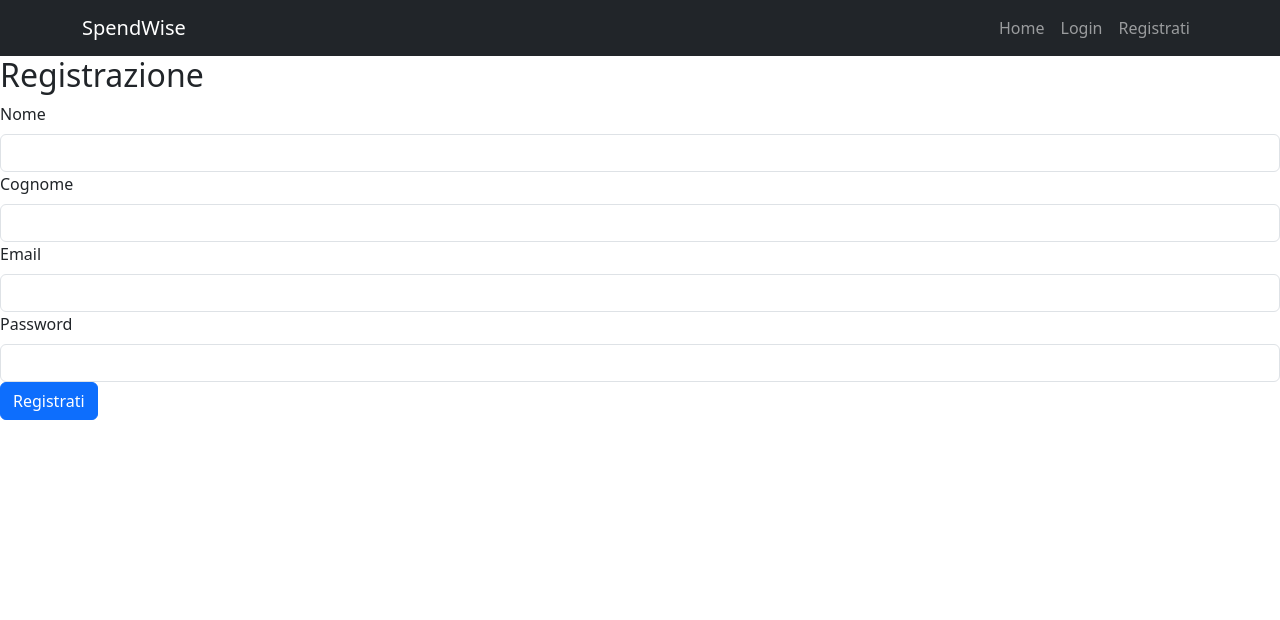
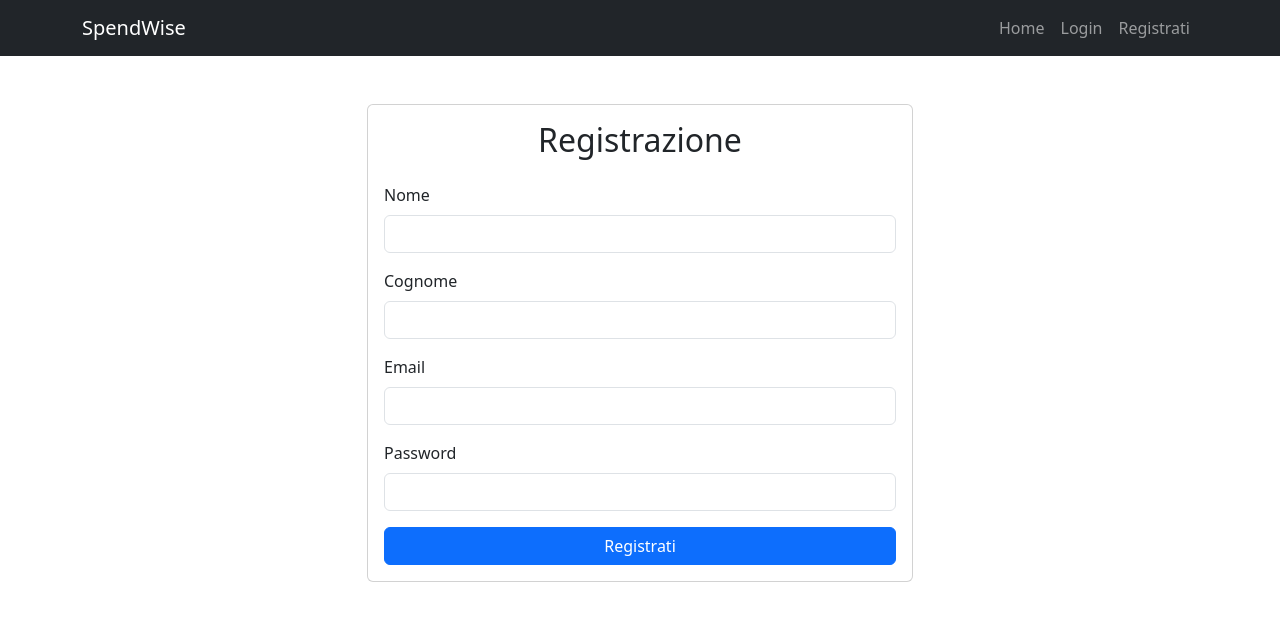
Before and after one commit to MattiaPetru/SpendWise, a React (Vite) app in the folder frontend/: page /register in a window 1280 px wide. Shown: the top 620 px of the page. Built offline with nearby package versions, Linux system fonts and the light colour scheme.

Commit message:
register

```diff
--- a/frontend/src/AuthContext.jsx
+++ b/frontend/src/AuthContext.jsx
@@ -65,6 +65,26 @@ export const AuthProvider = ({ children }) => {
       return { success: false, error: error.message };
     }
   };
+  const register = async (nome, cognome, email, password) => {
+    try {
+      const apiUrl = import.meta.env.VITE_API_URL || 'http://localhost:5001';
+      const response = await fetch(`${apiUrl}/api/auth/register`, {
+        method: 'POST',
+        headers: { 'Content-Type': 'application/json' },
+        body: JSON.stringify({ nome, cognome, email, password }),
+      });
+
+      if (!response.ok) {
+        const errorData = await response.json();
+        throw new Error(errorData.message || 'Registrazione fallita');
+      }
+
+      return { success: true };
+    } catch (error) {
+      console.error('Errore nella registrazione:', error);
+      return { success: false, error: error.message };
+    }
+  };
 
   const logout = () => {
     localStorage.removeItem('token');
@@ -72,9 +92,9 @@ export const AuthProvider = ({ children }) => {
   };
 
   return (
-    <AuthContext.Provider value={{ utente, login, logout, fetchUtente }}>
-      {children}
-    </AuthContext.Provider>
+      <AuthContext.Provider value={{ utente, login, logout, register, fetchUtente }}>
+        {children}
+      </AuthContext.Provider>
   );
 };
 
--- a/frontend/src/components/RegisterPage.jsx
+++ b/frontend/src/components/RegisterPage.jsx
@@ -1,5 +1,5 @@
 import React, { useState } from 'react';
-import { Form, Button, Alert } from 'react-bootstrap';
+import { Form, Button, Container, Row, Col, Card, Alert } from 'react-bootstrap';
 import { useNavigate } from 'react-router-dom';
 import { useAuth } from '../AuthContext';
 
@@ -15,24 +15,29 @@ const RegisterPage = () => {
   const handleSubmit = async (e) => {
     e.preventDefault();
     setError('');
+    try {
       const result = await register(nome, cognome, email, password);
       if (result.success) {
         navigate('/login');
       } else {
-      if (result.error === 'Email già registrata') {
-        setError('Questa email è già stata registrata. Prova ad accedere o usa un altra email.');
-      } else {
         setError(result.error || 'Registrazione fallita. Riprova.');
       }
+    } catch (error) {
+      console.error('Errore durante la registrazione:', error);
+      setError('Si è verificato un errore durante la registrazione. Riprova.');
     }
   };
 
-
   return (
+    <Container>
+      <Row className="justify-content-md-center mt-5">
+        <Col xs={12} md={6}>
+          <Card>
+            <Card.Body>
+              <h2 className="text-center mb-4">Registrazione</h2>
+              {error && <Alert variant="danger">{error}</Alert>}
               <Form onSubmit={handleSubmit}>
-      <h2>Registrazione</h2>
-      {error && <Alert variant="danger">{error}</Alert>}
-      <Form.Group>
+                <Form.Group id="nome" className="mb-3">
                   <Form.Label>Nome</Form.Label>
                   <Form.Control
                     type="text"
@@ -41,7 +46,7 @@ const RegisterPage = () => {
                     required
                   />
                 </Form.Group>
-      <Form.Group>
+                <Form.Group id="cognome" className="mb-3">
                   <Form.Label>Cognome</Form.Label>
                   <Form.Control
                     type="text"
@@ -50,7 +55,7 @@ const RegisterPage = () => {
                     required
                   />
                 </Form.Group>
-      <Form.Group>
+                <Form.Group id="email" className="mb-3">
                   <Form.Label>Email</Form.Label>
                   <Form.Control
                     type="email"
@@ -59,7 +64,7 @@ const RegisterPage = () => {
                     required
                   />
                 </Form.Group>
-      <Form.Group>
+                <Form.Group id="password" className="mb-3">
                   <Form.Label>Password</Form.Label>
                   <Form.Control
                     type="password"
@@ -68,10 +73,15 @@ const RegisterPage = () => {
                     required
                   />
                 </Form.Group>
-      <Button variant="primary" type="submit">
+                <Button className="w-100" type="submit">
                   Registrati
                 </Button>
               </Form>
+            </Card.Body>
+          </Card>
+        </Col>
+      </Row>
+    </Container>
   );
 };
 
```
Also changed, not shown: 1 other file (tests, documents, lock files or other folders). Lines whose indentation alone changed are shown as unchanged.
